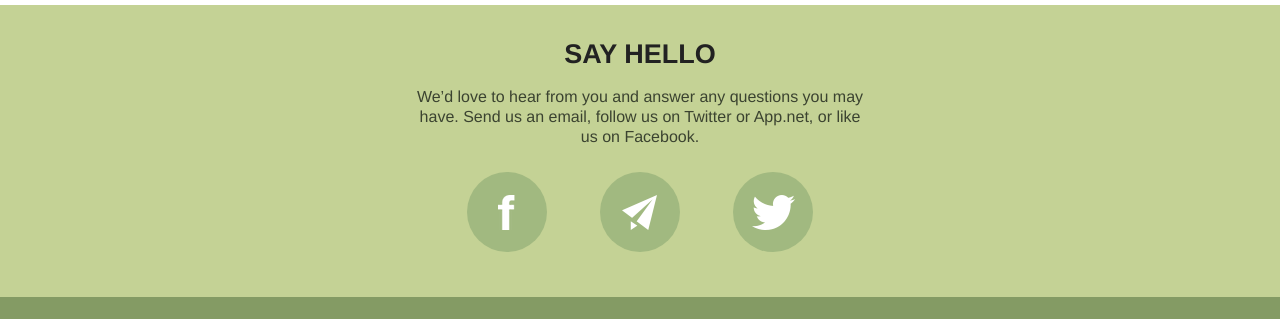
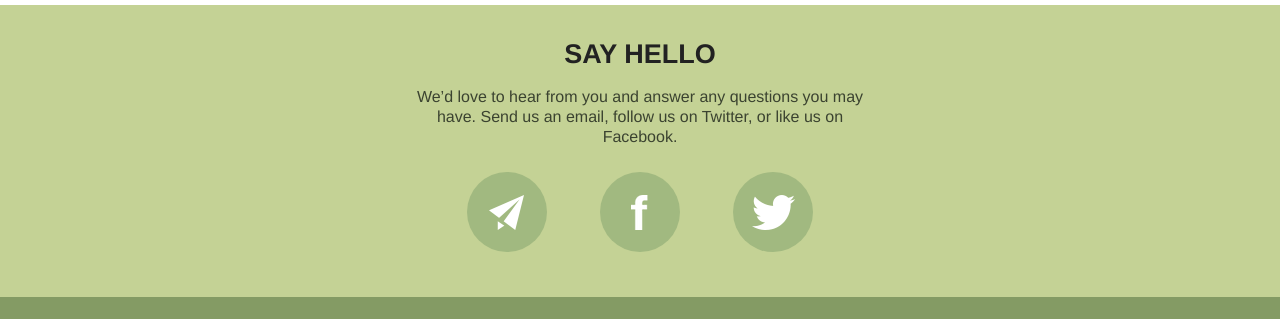
Before and after one commit to pandamonia/pandamonia.us, a Jekyll site: the page built from index.html, in a window 1280 px wide. Shown: the part 788-1107 px from the top of the page. Built offline with Jekyll 4.4.1, drawn with Linux system fonts in a browser that asks for light colours; nearby versions of some CDN libraries; comment, search, counter and statistics services are not loaded.

Commit message:
Remove mention of App.net from footer blurb

```diff
--- a/_layouts/default.html
+++ b/_layouts/default.html
@@ -48,10 +48,10 @@
 		<div class="row">
 			<div class="small-12 columns">
 				<h3>Say Hello</h3>
-				<p class="contact-us">We&rsquo;d love to hear from you and answer any questions you may have. Send us an email, follow us on Twitter or App.net, or like us on Facebook.</p>
+				<p class="contact-us">We&rsquo;d love to hear from you and answer any questions you may have. Send us an email, follow us on Twitter, or like us on Facebook.</p>
 				<ul class="small-block-grid-3 social-container">
+					<li><a href="/contact.html" target="_blank" class="social email">Email</a></li>
 					<li><a href="http://www.facebook.com/pandamonia.llc" target="_blank" class="social facebook">Facebook</a></li>
-					<li><a href="/contact.html" target="_blank" class="social email">Email</a></li>
 					<li><a href="http://twitter.com/pandamonia" target="_blank" class="social twitter">Twitter</a></li>
 				</ul>
 			</div>
```
